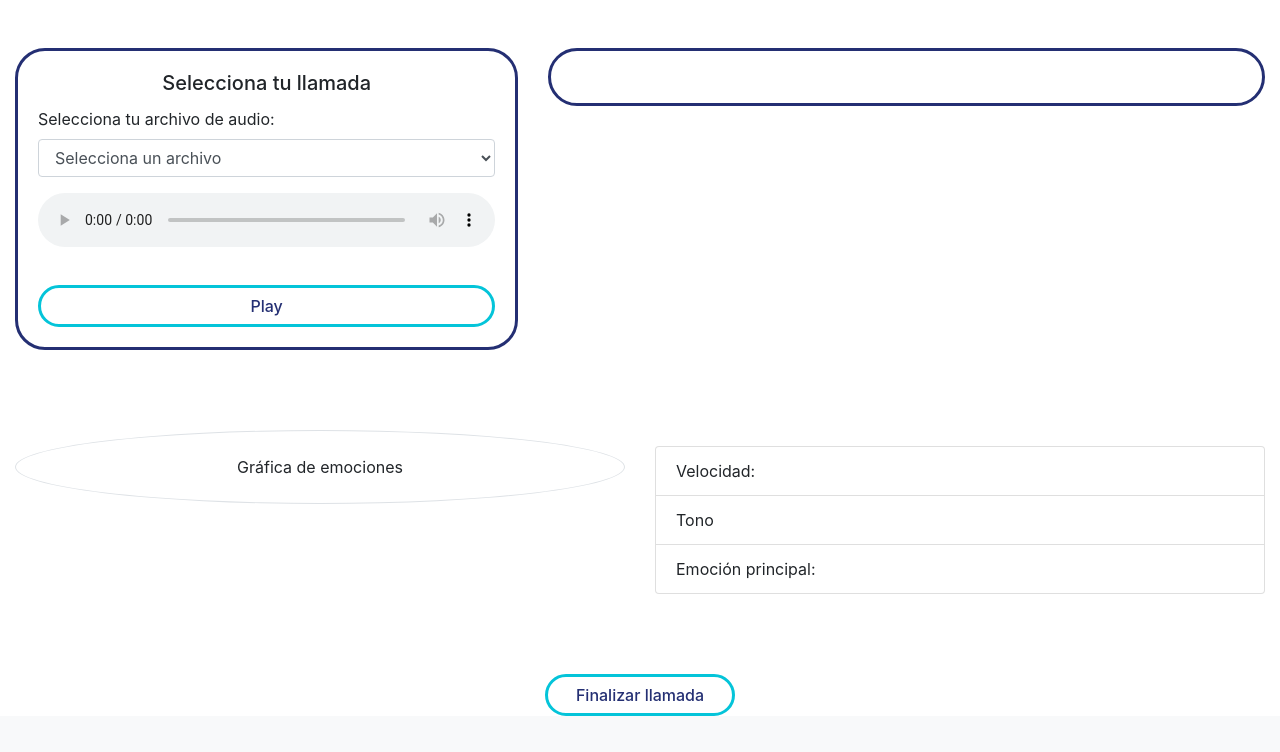
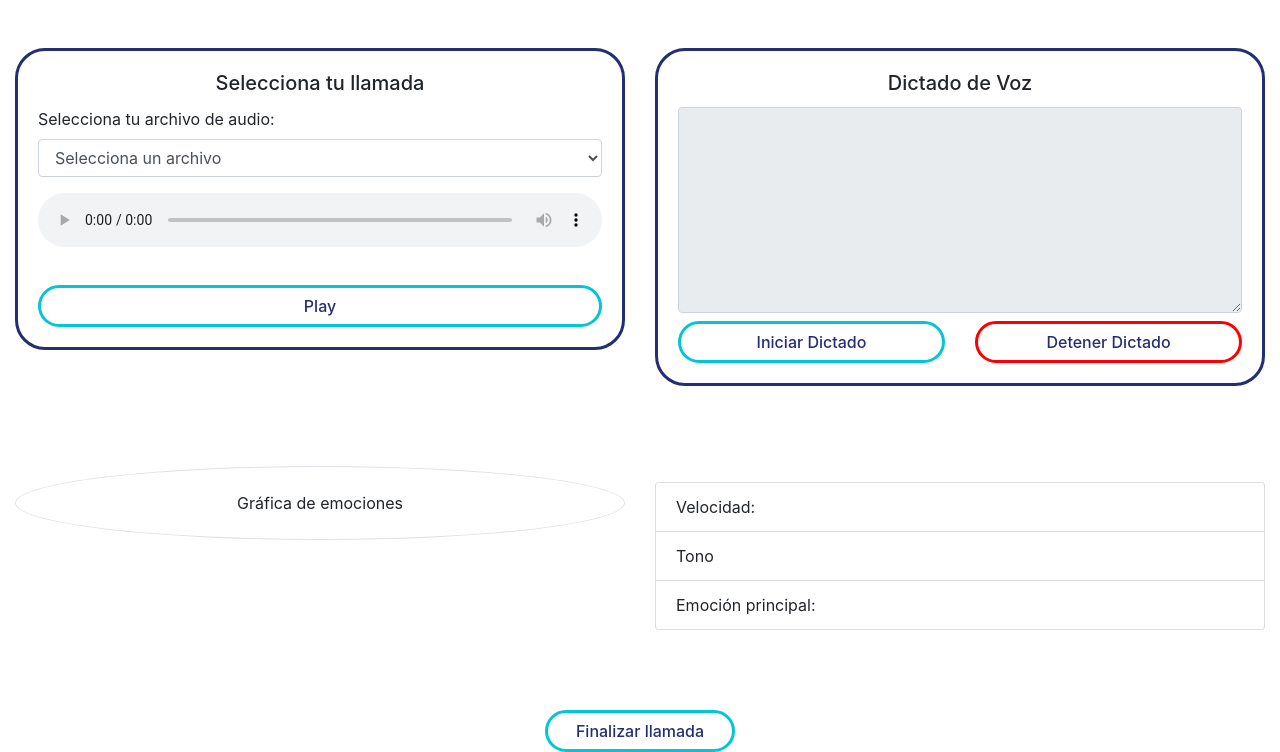
Before and after one commit to Amoxtli-Developers/ThaleSOS, a Django app: page / in a window 1280 px wide. Shown: the part 94-846 px from the top of the page. Before the commit the page ends 810 px from the top, so only its background shows below. Run offline with Django 4.2, Linux system fonts and the light colour scheme; some libraries are stand-ins or nearby versions.

Commit message:
real time

```diff
--- a/ThalesSos/templates/index.html
+++ b/ThalesSos/templates/index.html
@@ -21,6 +21,10 @@
 
       .btn-interfaz:hover {
         background-color: #04c4d9;
+      }
+
+      .btn-stop:hover {
+        background-color: red;
       }
     </style>
   </head>
@@ -75,7 +79,7 @@
 
     <div class="container-fluid mt-5">
       <div class="row">
-        <div class="col-md-5">
+        <div class="col-md-6">
           <div
             class="card"
             style="border-radius: 30px; border: 3px solid #242f73"
@@ -124,17 +128,48 @@
             </div>
           </div>
         </div>
-
-        <!-- Columna de Speech to Text -->
-        <div class="col-md-7">
+        <div class="col-md-6">
           <div
             class="card"
             style="border-radius: 30px; border: 3px solid #242f73"
           >
             <div class="card-body">
-              <p class="card-title text-justify">
-                {{ data|default_if_none:"Placeholder Text" }}
-              </p>
+              <h5 class="card-title text-center">Dictado de Voz</h5>
+              <textarea id="output" class="form-control" rows="8" readonly>
+{{ data }}</textarea
+              >
+              <div class="row">
+                <div class="col-md-6">
+                  <button
+                    onclick="startRecognition()"
+                    class="btn btn-block mt-2 btn-interfaz"
+                    style="
+                      border-radius: 30px;
+                      border: 3px solid #04c4d9;
+                      margin-top: 2rem;
+                      color: #242f73;
+                      font-weight: 500;
+                    "
+                  >
+                    Iniciar Dictado
+                  </button>
+                </div>
+                <div class="col-md-6">
+                  <button
+                    onclick="stopRecognition()"
+                    class="btn btn-block mt-2 btn-stop"
+                    style="
+                      border-radius: 30px;
+                      border: 3px solid red;
+                      margin-top: 2rem;
+                      color: #242f73;
+                      font-weight: 500;
+                    "
+                  >
+                    Detener Dictado
+                  </button>
+                </div>
+              </div>
             </div>
           </div>
         </div>
@@ -158,7 +193,7 @@
           <!-- Botón Finalizar llamada -->
         </div>
       </div>
-      <div class="text-center" style="margin-top: 5rem;">
+      <div class="text-center" style="margin-top: 5rem">
         <button
           class="btn btn-interfaz"
           style="
@@ -175,11 +210,57 @@
     <!-- Bootstrap Alert -->
 
     <script>
+      // Comprueba si el navegador soporta el reconocimiento de voz
+      window.SpeechRecognition =
+        window.SpeechRecognition || window.webkitSpeechRecognition;
+
+      if (window.SpeechRecognition) {
+        const recognition = new SpeechRecognition();
+        recognition.interimResults = true; // Para resultados intermedios
+        recognition.lang = "es-ES"; // Establece el idioma a español
+        let isListening = false;
+
+        recognition.onend = function () {
+          if (isListening) {
+            recognition.start();
+          }
+        };
+
+        let fullTranscript = ""; // Almacena la transcripción completa
+
+        recognition.onresult = function (event) {
+          let interimTranscript = ""; // Almacena la transcripción temporal
+
+          for (let i = event.resultIndex; i < event.results.length; i++) {
+            const transcript = event.results[i][0].transcript;
+            if (event.results[i].isFinal) {
+              fullTranscript += transcript + " "; // Añade a la transcripción completa
+            } else {
+              interimTranscript += transcript; // Añade a la transcripción temporal
+            }
+          }
+
+          document.getElementById("output").textContent =
+            fullTranscript + interimTranscript; // Muestra la combinación
+        };
+
+        function startRecognition() {
+          isListening = true;
+          recognition.start();
+        }
+
+        function stopRecognition() {
+          isListening = false;
+          recognition.stop();
+        }
+      } else {
+        alert("Tu navegador no soporta el reconocimiento de voz.");
+      }
+
       function playAudio() {
         const selectedAudio = document.getElementById("selected_audio");
         const audioPlayer = document.getElementById("audioPlayer");
         if (selectedAudio.value) {
-          // Set the src attribute of the audio element to the selected audio file
           audioPlayer.src = selectedAudio.value;
           audioPlayer.play(); // Play the audio
         }
```
